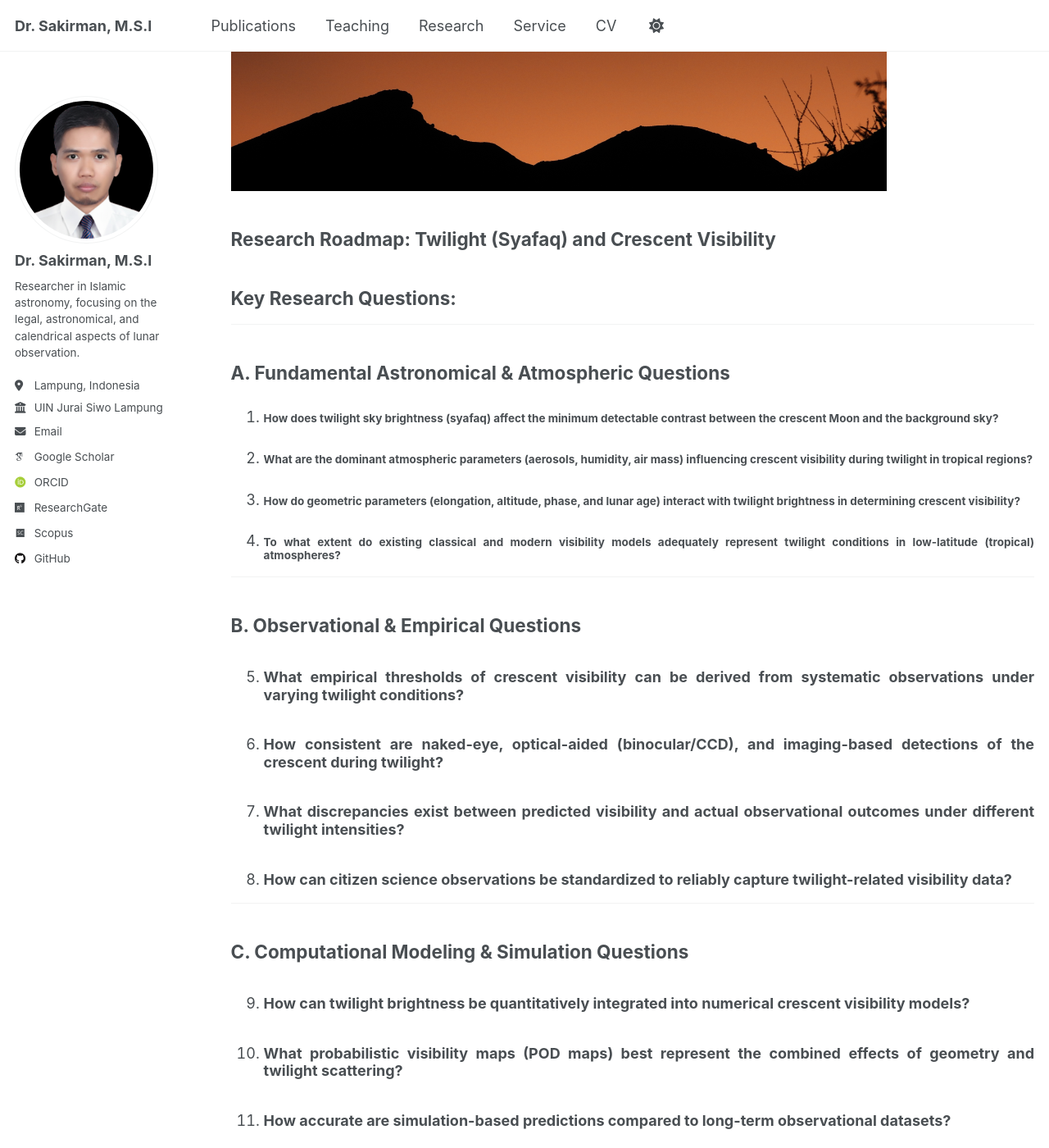
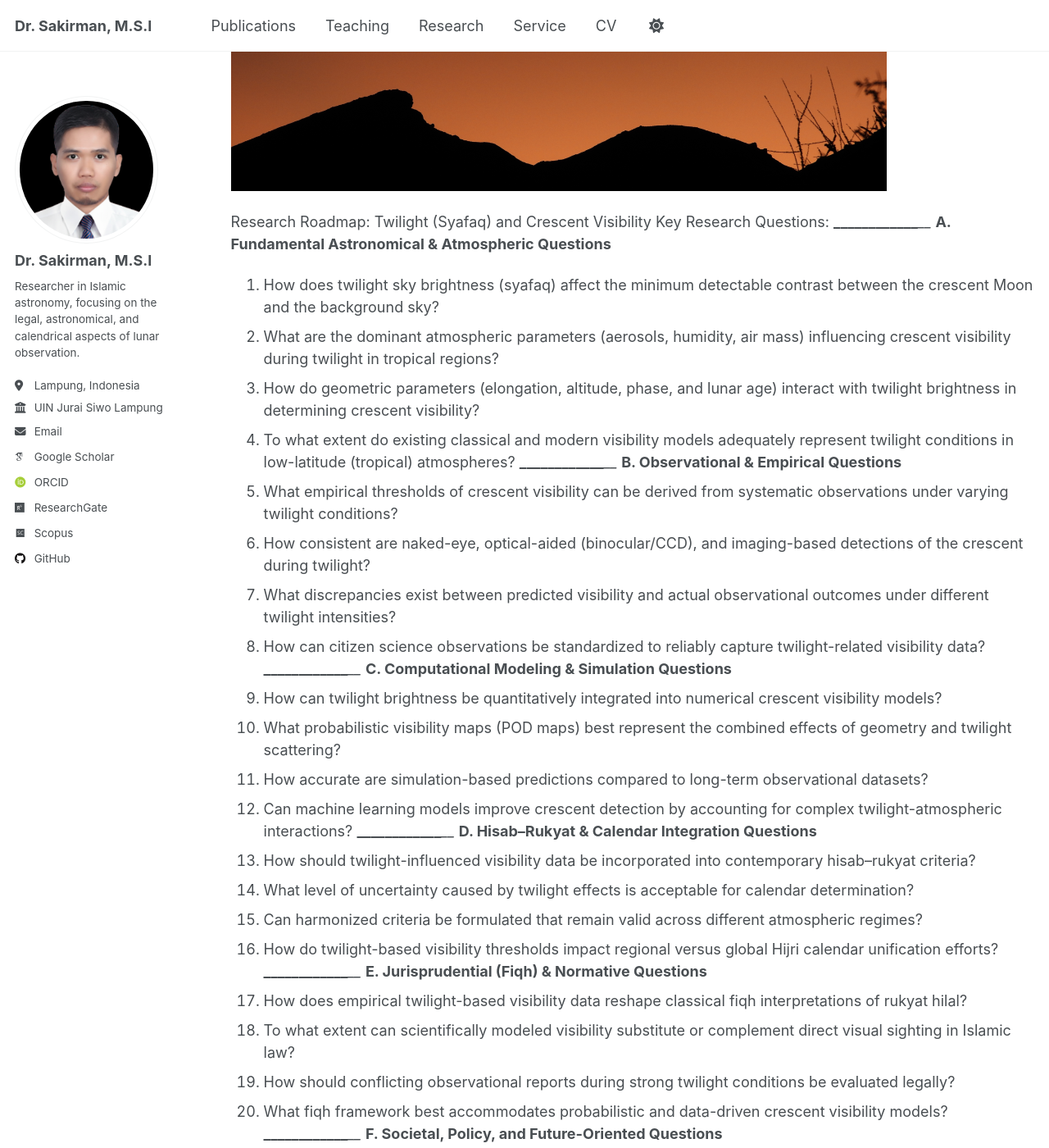
Before and after one commit to sakir-man/sakir-man.github.io, a Jekyll site: the page built from _posts/2012-08-14-blog-post-1.md, in a window 1280 px wide and 1400 px high, scrolled down 383 px. Shown: the whole window at 82% size. Built offline with Jekyll 4.4.1, drawn with Linux system fonts in a browser that asks for light colours; some web fonts are replaced; a script that is not in the unit is left out.

Commit message:
Update 2012-08-14-blog-post-1.md

```diff
--- a/_posts/2012-08-14-blog-post-1.md
+++ b/_posts/2012-08-14-blog-post-1.md
@@ -9,101 +9,41 @@ redirect_from:
 
 ![research](/images/senja.png)
 
-<h2 style="text-align: justify;" data-start="396" data-end="427">Research Roadmap: <strong data-start="494" data-end="546">Twilight (Syafaq) and Crescent Visibility</strong></h2>
-<h2>Key Research Questions:</h2>
-<hr data-start="548" data-end="551" />
-<h2 style="text-align: justify;" data-start="553" data-end="612"><strong data-start="557" data-end="612">A. Fundamental Astronomical &amp; Atmospheric Questions</strong></h2>
-<ol style="text-align: justify;" data-start="613" data-end="1212">
-<li data-start="613" data-end="752">
-<h4 data-start="616" data-end="752">How does twilight sky brightness (syafaq) affect the minimum detectable contrast between the crescent Moon and the background sky?</h4>
-</li>
-<li data-start="753" data-end="906">
-<h4 data-start="756" data-end="906">What are the dominant atmospheric parameters (aerosols, humidity, air mass) influencing crescent visibility during twilight in tropical regions?</h4>
-</li>
-<li data-start="907" data-end="1058">
-<h4 data-start="910" data-end="1058">How do geometric parameters (elongation, altitude, phase, and lunar age) interact with twilight brightness in determining crescent visibility?</h4>
-</li>
-<li data-start="1059" data-end="1212">
-<h4 data-start="1062" data-end="1212">To what extent do existing classical and modern visibility models adequately represent twilight conditions in low-latitude (tropical) atmospheres?</h4>
-</li>
-</ol>
-<hr data-start="1214" data-end="1217" />
-<h2 style="text-align: justify;" data-start="1219" data-end="1265"><strong data-start="1223" data-end="1265">B. Observational &amp; Empirical Questions</strong></h2>
-<ol style="text-align: justify;" start="5" data-start="1266" data-end="1783">
-<li data-start="1266" data-end="1402">
-<h3 data-start="1269" data-end="1402">What empirical thresholds of crescent visibility can be derived from systematic observations under varying twilight conditions?</h3>
-</li>
-<li data-start="1403" data-end="1534">
-<h3 data-start="1406" data-end="1534">How consistent are naked-eye, optical-aided (binocular/CCD), and imaging-based detections of the crescent during twilight?</h3>
-</li>
-<li data-start="1535" data-end="1669">
-<h3 data-start="1538" data-end="1669">What discrepancies exist between predicted visibility and actual observational outcomes under different twilight intensities?</h3>
-</li>
-<li data-start="1670" data-end="1783">
-<h3 data-start="1673" data-end="1783">How can citizen science observations be standardized to reliably capture twilight-related visibility data?</h3>
-</li>
-</ol>
-<hr data-start="1785" data-end="1788" />
-<h2 style="text-align: justify;" data-start="1790" data-end="1846"><strong data-start="1794" data-end="1846">C. Computational Modeling &amp; Simulation Questions</strong></h2>
-<ol style="text-align: justify;" start="9" data-start="1847" data-end="2310">
-<li data-start="1847" data-end="1955">
-<h3 data-start="1850" data-end="1955">How can twilight brightness be quantitatively integrated into numerical crescent visibility models?</h3>
-</li>
-<li data-start="1956" data-end="2084">
-<h3 data-start="1960" data-end="2084">What probabilistic visibility maps (POD maps) best represent the combined effects of geometry and twilight scattering?</h3>
-</li>
-<li data-start="2085" data-end="2186">
-<h3 data-start="2089" data-end="2186">How accurate are simulation-based predictions compared to long-term observational datasets?</h3>
-</li>
-<li data-start="2187" data-end="2310">
-<h3 data-start="2191" data-end="2310">Can machine learning models improve crescent detection by accounting for complex twilight-atmospheric interactions?</h3>
-</li>
-</ol>
-<hr data-start="2312" data-end="2315" />
-<h2 style="text-align: justify;" data-start="2317" data-end="2373"><strong data-start="2321" data-end="2373">D. Hisab&ndash;Rukyat &amp; Calendar Integration Questions</strong></h2>
-<ol style="text-align: justify;" start="13" data-start="2374" data-end="2814">
-<li data-start="2374" data-end="2487">
-<h3 data-start="2378" data-end="2487">How should twilight-influenced visibility data be incorporated into contemporary hisab&ndash;rukyat criteria?</h3>
-</li>
-<li data-start="2488" data-end="2592">
-<h3 data-start="2492" data-end="2592">What level of uncertainty caused by twilight effects is acceptable for calendar determination?</h3>
-</li>
-<li data-start="2593" data-end="2696">
-<h3 data-start="2597" data-end="2696">Can harmonized criteria be formulated that remain valid across different atmospheric regimes?</h3>
-</li>
-<li data-start="2697" data-end="2814">
-<h3 data-start="2701" data-end="2814">How do twilight-based visibility thresholds impact regional versus global Hijri calendar unification efforts?</h3>
-</li>
-</ol>
-<hr data-start="2816" data-end="2819" />
-<h2 style="text-align: justify;" data-start="2821" data-end="2876"><strong data-start="2825" data-end="2876">E. Jurisprudential (Fiqh) &amp; Normative Questions</strong></h2>
-<ol style="text-align: justify;" start="17" data-start="2877" data-end="3334">
-<li data-start="2877" data-end="2992">
-<h3 data-start="2881" data-end="2992">How does empirical twilight-based visibility data reshape classical fiqh interpretations of rukyat hilal?</h3>
-</li>
-<li data-start="2993" data-end="3119">
-<h3 data-start="2997" data-end="3119">To what extent can scientifically modeled visibility substitute or complement direct visual sighting in Islamic law?</h3>
-</li>
-<li data-start="3120" data-end="3230">
-<h3 data-start="3124" data-end="3230">How should conflicting observational reports during strong twilight conditions be evaluated legally?</h3>
-</li>
-<li data-start="3231" data-end="3334">
-<h3 data-start="3235" data-end="3334">What fiqh framework best accommodates probabilistic and data-driven crescent visibility models?</h3>
-</li>
-</ol>
-<hr data-start="3336" data-end="3339" />
-<h2 style="text-align: justify;" data-start="3341" data-end="3399"><strong data-start="3345" data-end="3399">F. Societal, Policy, and Future-Oriented Questions</strong></h2>
-<ol start="21" data-start="3400" data-end="3870">
-<li style="text-align: justify;" data-start="3400" data-end="3506">
-<h3 data-start="3404" data-end="3506">How can public understanding of twilight effects improve trust in crescent visibility decisions?</h3>
-</li>
-<li style="text-align: justify;" data-start="3507" data-end="3634">
-<h3 data-start="3511" data-end="3634">What policy implications arise from adopting twilight-aware visibility criteria at national and international levels?</h3>
-</li>
-<li style="text-align: justify;" data-start="3635" data-end="3740">
-<h3 data-start="3639" data-end="3740">How can technology-driven observation systems reduce subjectivity in twilight crescent reports?</h3>
-</li>
-<li data-start="3741" data-end="3870">
-<h3 style="text-align: justify;" data-start="3745" data-end="3870">What role will AI-assisted detection play in the future standardization of crescent visibility under twilight conditions?</h3>
-</li>
-</ol>
+Research Roadmap: Twilight (Syafaq) and Crescent Visibility
+Key Research Questions:
+________________________________________
+**A. Fundamental Astronomical & Atmospheric Questions**
+1.	How does twilight sky brightness (syafaq) affect the minimum detectable contrast between the crescent Moon and the background sky?
+2.	What are the dominant atmospheric parameters (aerosols, humidity, air mass) influencing crescent visibility during twilight in tropical regions?
+3.	How do geometric parameters (elongation, altitude, phase, and lunar age) interact with twilight brightness in determining crescent visibility?
+4.	To what extent do existing classical and modern visibility models adequately represent twilight conditions in low-latitude (tropical) atmospheres?
+________________________________________
+**B. Observational & Empirical Questions**
+1.	What empirical thresholds of crescent visibility can be derived from systematic observations under varying twilight conditions?
+2.	How consistent are naked-eye, optical-aided (binocular/CCD), and imaging-based detections of the crescent during twilight?
+3.	What discrepancies exist between predicted visibility and actual observational outcomes under different twilight intensities?
+4.	How can citizen science observations be standardized to reliably capture twilight-related visibility data?
+________________________________________
+**C. Computational Modeling & Simulation Questions**
+1.	How can twilight brightness be quantitatively integrated into numerical crescent visibility models?
+2.	What probabilistic visibility maps (POD maps) best represent the combined effects of geometry and twilight scattering?
+3.	How accurate are simulation-based predictions compared to long-term observational datasets?
+4.	Can machine learning models improve crescent detection by accounting for complex twilight-atmospheric interactions?
+________________________________________
+**D. Hisab–Rukyat & Calendar Integration Questions**
+1.	How should twilight-influenced visibility data be incorporated into contemporary hisab–rukyat criteria?
+2.	What level of uncertainty caused by twilight effects is acceptable for calendar determination?
+3.	Can harmonized criteria be formulated that remain valid across different atmospheric regimes?
+4.	How do twilight-based visibility thresholds impact regional versus global Hijri calendar unification efforts?
+________________________________________
+**E. Jurisprudential (Fiqh) & Normative Questions**
+1.	How does empirical twilight-based visibility data reshape classical fiqh interpretations of rukyat hilal?
+2.	To what extent can scientifically modeled visibility substitute or complement direct visual sighting in Islamic law?
+3.	How should conflicting observational reports during strong twilight conditions be evaluated legally?
+4.	What fiqh framework best accommodates probabilistic and data-driven crescent visibility models?
+________________________________________
+**F. Societal, Policy, and Future-Oriented Questions**
+1.	How can public understanding of twilight effects improve trust in crescent visibility decisions?
+2.	What policy implications arise from adopting twilight-aware visibility criteria at national and international levels?
+3.	How can technology-driven observation systems reduce subjectivity in twilight crescent reports?
+4.	What role will AI-assisted detection play in the future standardization of crescent visibility under twilight conditions?
```
